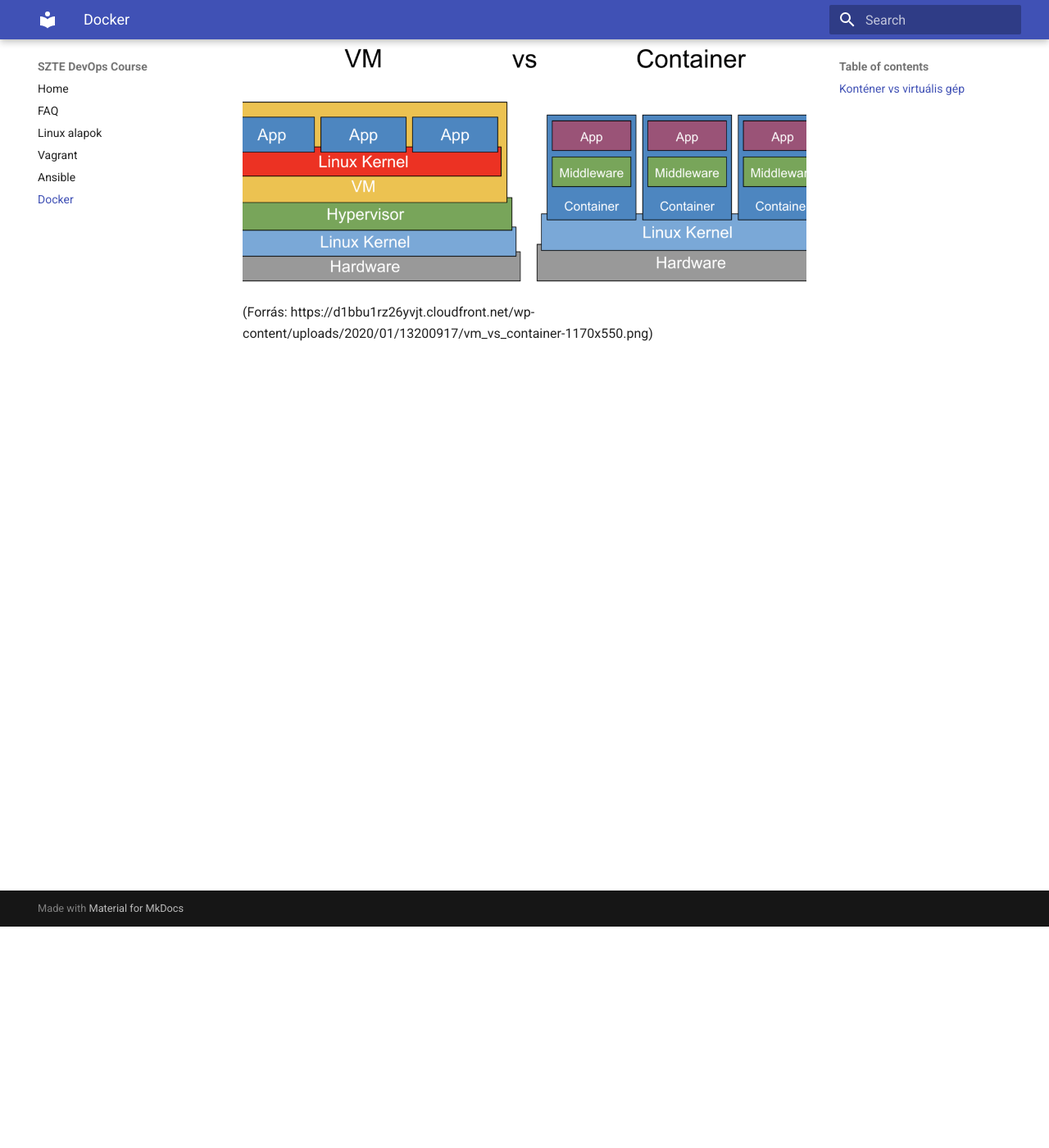
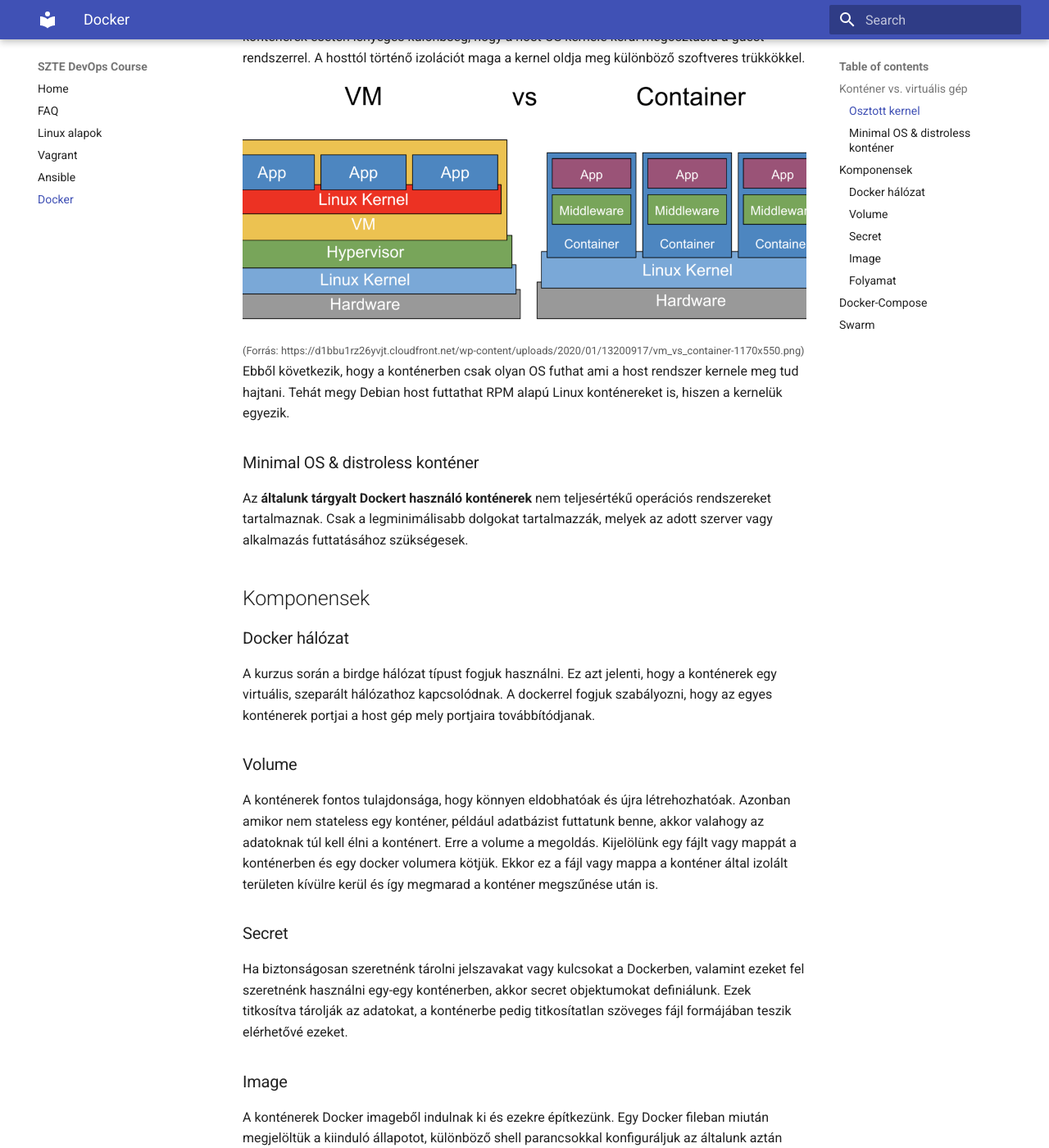
Before and after one commit to Zsomx/devops-course-szte, an MkDocs documentation site: the page built from docs/docker.md, in a window 1280 px wide and 1400 px high, scrolled down 270 px. Shown: the whole window at 82% size. Built offline with MkDocs 1.6.1 and Material for MkDocs 9.7.7, drawn with Linux system fonts in a browser that asks for light colours; some of the changed text lies outside the part shown.

Commit message:
docker, compose,swarm

````diff
--- a/docs/docker.md
+++ b/docs/docker.md
@@ -1,5 +1,49 @@
 # Docker
-## Konténer vs virtuális gép
+## Konténer vs. virtuális gép
+### Osztott kernel
 A vagrantos jegyzetben már beszéltünk a VM-ekről, így ezekre most külön nem térünk ki. A konténerek esetén lényeges különbség, hogy a host OS kernele kerül megosztásra a guest rendszerrel. A hosttól történő izolációt maga a kernel oldja meg különböző szoftveres trükkökkel. <br>
 ![vm_vs_container](images/vm_vs_container.png)<br>
-(Forrás: https://d1bbu1rz26yvjt.cloudfront.net/wp-content/uploads/2020/01/13200917/vm_vs_container-1170x550.png)
+<small>(Forrás: https://d1bbu1rz26yvjt.cloudfront.net/wp-content/uploads/2020/01/13200917/vm_vs_container-1170x550.png)</small><br>
+Ebből következik, hogy a konténerben csak olyan OS futhat ami a host rendszer kernele meg tud hajtani. Tehát megy Debian host futtathat RPM alapú Linux konténereket is, hiszen a kernelük egyezik.
+
+### Minimal OS & distroless konténer
+Az __általunk tárgyalt Dockert használó konténerek__ nem teljesértékű operációs rendszereket tartalmaznak. Csak a legminimálisabb dolgokat tartalmazzák, melyek az adott szerver vagy alkalmazás futtatásához szükségesek.
+
+## Komponensek
+### Docker hálózat
+A kurzus során a birdge hálózat típust fogjuk használni. Ez azt jelenti, hogy a konténerek egy virtuális, szeparált hálózathoz kapcsolódnak. A dockerrel fogjuk szabályozni, hogy az egyes konténerek portjai a host gép mely portjaira továbbítódjanak.
+
+### Volume
+A konténerek fontos tulajdonsága, hogy könnyen eldobhatóak és újra létrehozhatóak. Azonban amikor nem stateless egy konténer, például adatbázist futtatunk benne, akkor valahogy az adatoknak túl kell élni a konténert. Erre a volume a megoldás. Kijelölünk egy fájlt vagy mappát a konténerben és egy docker volumera kötjük. Ekkor ez a fájl vagy mappa a konténer által izolált területen kívülre kerül és így megmarad a konténer megszűnése után is.
+
+### Secret
+Ha biztonságosan szeretnénk tárolni jelszavakat vagy kulcsokat a Dockerben, valamint ezeket fel szeretnénk használni egy-egy konténerben, akkor secret objektumokat definiálunk. Ezek titkosítva tárolják az adatokat, a konténerbe pedig titkosítatlan szöveges fájl formájában teszik elérhetővé ezeket.
+
+### Image
+A konténerek Docker imageből indulnak ki és ezekre építkezünk. Egy Docker fileban miután megjelöltük a kiinduló állapotot, különböző shell parancsokkal konfiguráljuk az általunk aztán buildelt imaget. A konténer ezt az buildet imaget klónozza és futtatja, példányosítja ha úgy tetszik. Természetesen vannak előre elkészített imagek, melyekre nem építkezünk hanem csak futtatjuk. Ilyenek például az adatbázisok, CMS rendszerek, Cloud drive alkalmazások... stb.
+
+### Folyamat
+1. Létrehozunk egy Dockerfilet és a kiindulási alapot addig módosítjuk míg az általunk futtatni kívánt kódot végre nem hajtja indításkor.
+2. Ezt a fájlt buildeljük \
+```
+docker build -t image_neve:verzio .
+```
+3. Futtatjuk ezt az imaget.\
+```
+docker run -d --name kontener_neve image_neve:verzio
+```
+
+## Docker-Compose
+Tekinthetjük a Docker egyfajta Vagrantfilejának. Egy összegző, YML mely a konténeres infrastruktúra összes elemét leírja. Definiálunk benne konténereket, port nyitásokat, volumeokat és hálózatokat. Egy fájlal kezelhetővé válik így több dockeres elem.<br>
+Compose fájl futtatása:
+```
+docker-compose -f compose-file.yml up -d
+```
+<br>
+Compose fájl leállítása (a volumeokat és secreteket nem törlik):
+```
+docker-compose -f compose-file.yml down
+```
+
+## Swarm
+Több szerver klaszterbe kötésére a Docker swarm szolgál. Ilyenkor a rendszer automatikusan osztja el a rendelkezésre álló erőforrások közt a konténerek futtatását.
````
